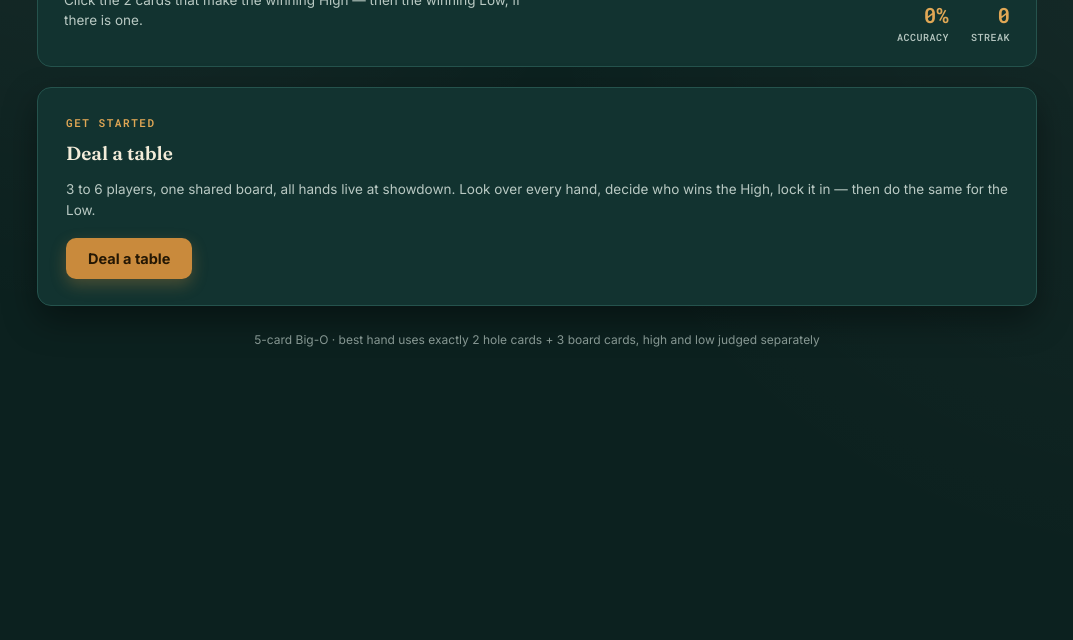
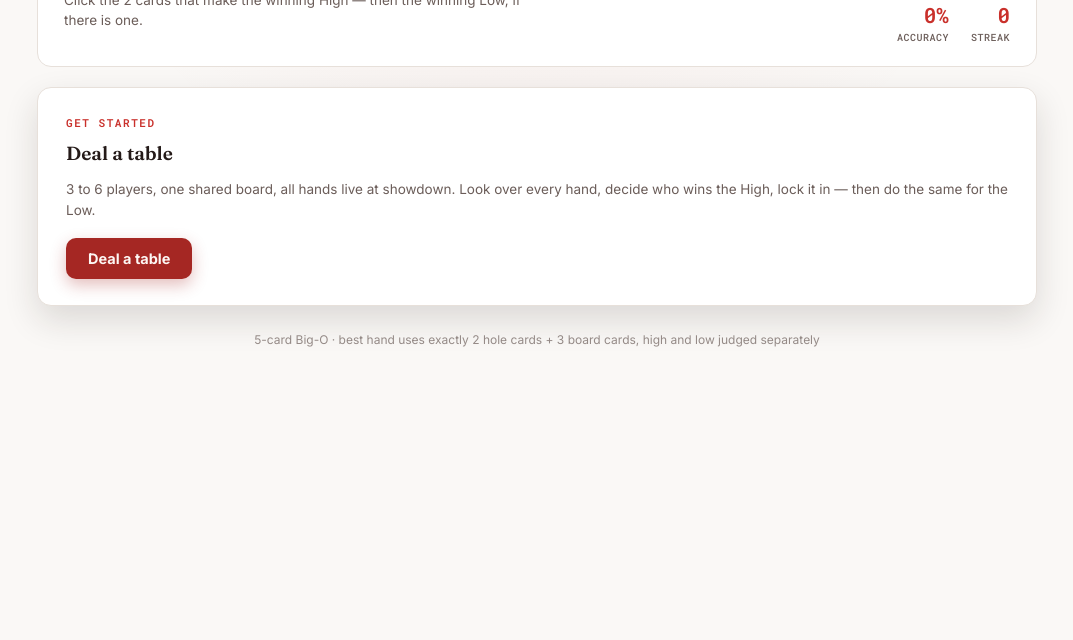
Before and after one commit to yanonagaishi001/tsrdealertraining, a plain HTML site: page bigo_hand_reader.html in a window 1280 px wide. Shown: the part 160-800 px from the top of the page, without its empty margins (103-1176 px from the left). Drawn offline with Linux system fonts and the light colour scheme.

Commit message:
Update bigo_hand_reader.html

```diff
--- a/bigo_hand_reader.html
+++ b/bigo_hand_reader.html
@@ -8,27 +8,26 @@
 <link href="https://fonts.googleapis.com/css2?family=Fraunces:opsz,wght@9..144,500;9..144,600;9..144,700&family=Inter:wght@400;500;600;700&family=Roboto+Mono:wght@500;600&display=swap" rel="stylesheet">
 <style>
   :root{
-    --bg-deep:#0c211f;
-    --bg-panel:#123330;
-    --bg-panel-alt:#0f2b28;
-    --line:#25534d;
-    --cream:#f3ecd9;
-    --cream-dim:#b9c9c3;
-    --brass:#c98a3c;
-    --brass-bright:#e0a755;
-    --good:#6fbf8f;
-    --bad:#d97a7a;
+    --bg-deep:#faf8f6;
+    --bg-panel:#ffffff;
+    --bg-panel-alt:#f4eee9;
+    --line:#e7e0da;
+    --cream:#241a18;
+    --cream-dim:#6b5d59;
+    --brass:#a52723;
+    --brass-bright:#c9302b;
+    --good:#3f8f5c;
+    --bad:#c9302b;
     --ink:#12211f;
     --radius:14px;
-    --shadow:0 14px 34px rgba(0,0,0,.4);
+    --shadow:0 14px 34px rgba(36,26,24,.14);
   }
   *{box-sizing:border-box;}
   html,body{margin:0;padding:0;}
   body{
     min-height:100vh;
     background:
-      radial-gradient(circle at 15% -10%, rgba(255,255,255,.05), transparent 40%),
-      radial-gradient(circle at 100% 10%, rgba(255,255,255,.04), transparent 45%),
+      radial-gradient(circle at 50% -10%, rgba(165,39,35,.07), transparent 45%),
       var(--bg-deep);
     color:var(--cream);
     font-family:'Inter',system-ui,sans-serif;
@@ -53,9 +52,9 @@
   p{line-height:1.6;}
   .muted{color:var(--cream-dim);font-size:13.5px;}
   .primary-btn{
-    background:var(--brass);color:#241704;border:none;border-radius:10px;padding:12px 22px;
+    background:var(--brass);color:#fdf6f3;border:none;border-radius:10px;padding:12px 22px;
     font-size:14.5px;font-weight:700;cursor:pointer;font-family:'Inter',sans-serif;
-    transition:background .15s, transform .1s;box-shadow:0 6px 16px rgba(201,138,60,.3);
+    transition:background .15s, transform .1s;box-shadow:0 6px 16px rgba(165,39,35,.3);
   }
   .primary-btn:hover{background:var(--brass-bright);}
   .primary-btn:active{transform:translateY(1px);}
@@ -67,7 +66,7 @@
   /* ===== table ===== */
   .badge-row{display:flex;gap:8px;flex-wrap:wrap;margin-bottom:14px;}
   .badge{font-family:'Roboto Mono',monospace;font-size:11px;letter-spacing:.03em;padding:5px 10px;border-radius:999px;background:var(--bg-panel-alt);border:1px solid var(--line);color:var(--cream-dim);font-weight:600;}
-  .badge.accent{background:var(--brass);color:#241704;border-color:var(--brass);}
+  .badge.accent{background:var(--brass);color:#fdf6f3;border-color:var(--brass);}
 
   .table-stage{
     position:relative;width:100%;max-width:900px;aspect-ratio:2.1/1;
@@ -80,7 +79,7 @@
     display:flex;align-items:center;justify-content:center;font-family:'Roboto Mono',monospace;font-weight:700;
     color:var(--cream);margin:0 auto 6px;font-size:12px;
   }
-  .seat.active .avatar{border-color:var(--brass-bright);box-shadow:0 0 0 4px rgba(224,167,85,.28);}
+  .seat.active .avatar{border-color:var(--brass-bright);box-shadow:0 0 0 4px rgba(201,48,43,.28);}
   .seat.done .avatar{border-color:var(--good);}
   .seat-cards{display:flex;flex-wrap:nowrap;justify-content:center;gap:2px;width:auto;margin:0 auto;}
   .seat-tags{display:flex;gap:6px;justify-content:center;flex-wrap:wrap;margin-top:6px;}
@@ -105,7 +104,7 @@
   .pcard.seat .suit{font-size:9px;}
   .pcard.selectable{cursor:pointer;}
   .pcard.selectable:hover{transform:translateY(-6px) scale(1.18);box-shadow:0 10px 18px rgba(0,0,0,.5);z-index:20;}
-  .pcard.selected{border-color:var(--brass);box-shadow:0 0 0 3px rgba(201,138,60,.35), 0 6px 14px rgba(0,0,0,.4);transform:translateY(-6px);}
+  .pcard.selected{border-color:var(--brass);box-shadow:0 0 0 3px rgba(165,39,35,.35), 0 6px 14px rgba(36,26,24,.25);transform:translateY(-6px);}
   .pcard.dim{opacity:.4;}
   .pcard.truth{box-shadow:0 0 0 3px var(--brass-bright), 0 6px 14px rgba(0,0,0,.4);}
 
@@ -120,7 +119,7 @@
     font-size:11px;cursor:pointer;font-family:'Inter',sans-serif;font-weight:600;margin-top:7px;transition:all .15s;white-space:nowrap;
   }
   .seat-pick-btn:hover{border-color:var(--brass);}
-  .seat-pick-btn.picked{background:var(--brass);border-color:var(--brass);color:#241704;}
+  .seat-pick-btn.picked{background:var(--brass);border-color:var(--brass);color:#fdf6f3;}
   .seat-pick-btn:disabled{opacity:.35;cursor:not-allowed;}
   .tag-ok{display:inline-block;margin-top:7px;font-size:11px;font-weight:700;color:var(--good);font-family:'Roboto Mono',monospace;}
   .tag-bad{display:inline-block;margin-top:7px;font-size:11px;font-weight:700;color:var(--bad);font-family:'Roboto Mono',monospace;}
@@ -134,7 +133,7 @@
   .feedback{margin-top:14px;padding:14px 16px;border-radius:10px;font-size:13.5px;line-height:1.6;}
   .feedback.good{background:rgba(111,191,143,.12);border:1px solid var(--good);color:var(--good);}
   .feedback.bad{background:rgba(217,122,122,.12);border:1px solid var(--bad);color:var(--bad);}
-  .feedback .detail{font-family:'Roboto Mono',monospace;font-size:12px;background:rgba(0,0,0,.25);padding:8px 10px;border-radius:6px;margin-top:8px;color:var(--cream);}
+  .feedback .detail{font-family:'Roboto Mono',monospace;font-size:12px;background:rgba(36,26,24,.06);padding:8px 10px;border-radius:6px;margin-top:8px;color:var(--cream);}
 
   .summary-box{background:var(--bg-panel-alt);border:1px solid var(--line);border-radius:10px;padding:16px;}
   .summary-box .total{font-family:'Roboto Mono',monospace;font-size:22px;color:var(--brass-bright);font-weight:700;}
```
